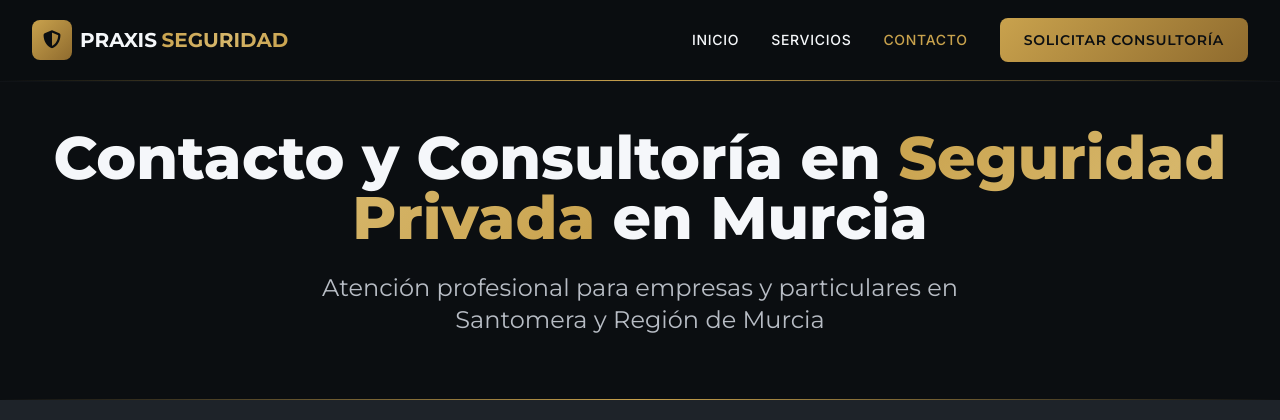
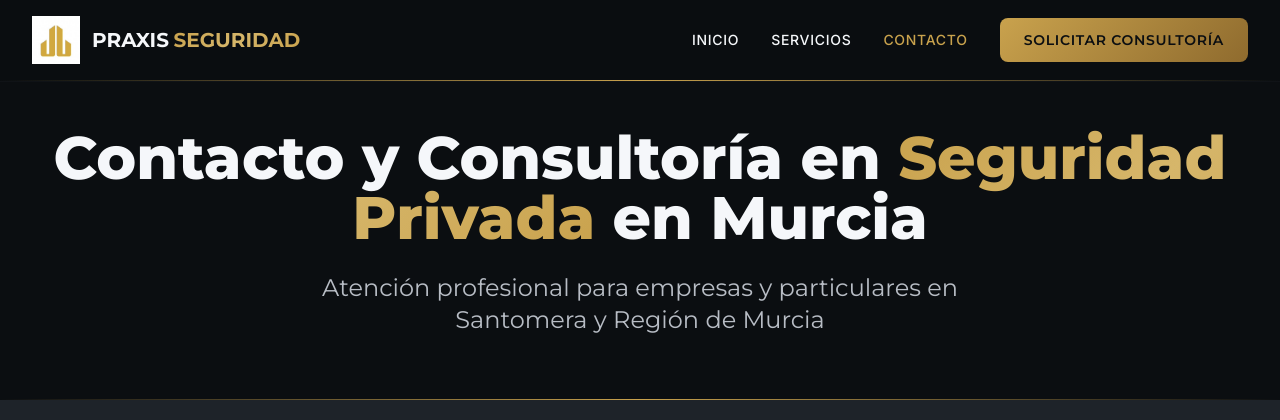
Before and after one commit to juanluispalazonnicolas-blip/WEB-2, a PHP site: page /contacto.php in a window 1280 px wide. Shown: the top 420 px of the page. Run offline with PHP 8.4, Linux system fonts and the light colour scheme; some libraries are stand-ins or nearby versions.

Commit message:
Agregado logo de Praxis Seguridad en header

```diff
--- a/includes/header.php
+++ b/includes/header.php
@@ -161,10 +161,8 @@ $current_page = $current_page ?? 'inicio';
             <div class="flex items-center justify-between h-20">
 
                 <!-- Logo -->
-                <a href="index.php" class="flex items-center space-x-2 group">
-                    <div class="w-10 h-10 bg-gradient-to-br from-praxis-gold to-praxis-gold-dark rounded-lg flex items-center justify-center">
-                        <i class="fas fa-shield-halved text-praxis-black text-lg"></i>
-                    </div>
+                <a href="index.php" class="flex items-center space-x-3 group">
+                    <img src="images/logo.png" alt="Praxis Seguridad Logo" class="h-12 w-auto" style="mix-blend-mode: screen;">
                     <div>
                         <span class="text-xl font-heading font-bold text-praxis-white group-hover:text-praxis-gold transition-colors">PRAXIS</span>
                         <span class="text-xl font-heading font-bold gradient-text"> SEGURIDAD</span>
```
Also changed, not shown: images/logo.png (added).
